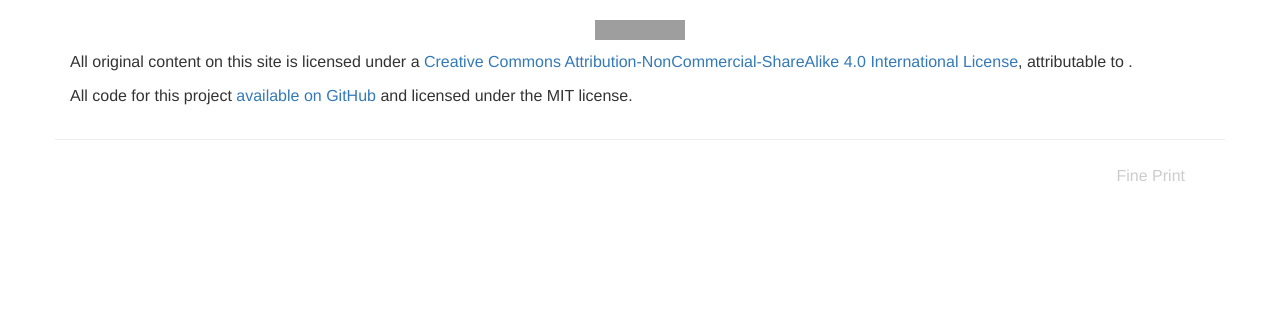
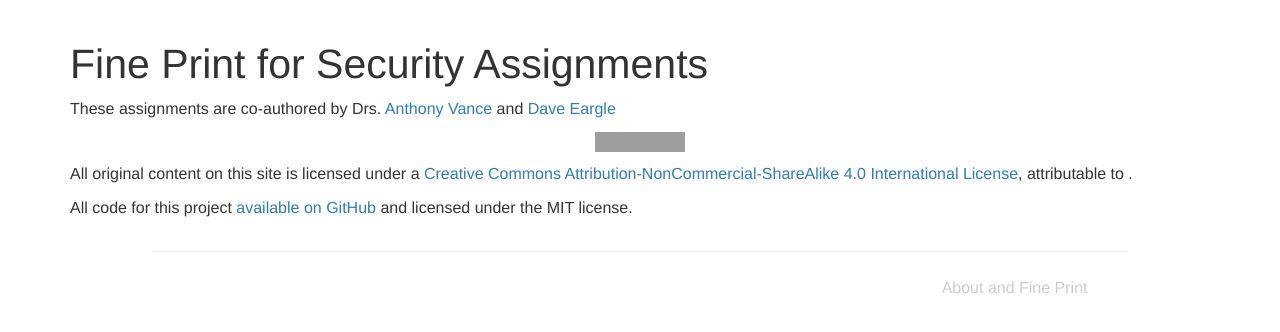
Before and after one commit to security-assignments/security-assignments.github.io, a Jekyll site: the page built from about.md, in a window 1280 px wide. Shown: the top 332 px of the page. Built offline with Jekyll 4.4.1, drawn with Linux system fonts in a browser that asks for light colours; nearby versions of some CDN libraries; library files that are not in the unit come from our copies; comment, search, counter and statistics services are not loaded; grey boxes are pictures that could not be loaded.

Commit message:
modify fine print to reference tony and dave

```diff
--- a/_layouts/default.html
+++ b/_layouts/default.html
@@ -35,7 +35,7 @@
 		<div class="col-sm-10 col-sm-offset-1 footer">
 		{% endif %}
 			<div class="fine-print">
-				<a href="{{ '/fine-print/' | relative_url }}">Fine Print</a>
+				<a href="{{ '/about/' | relative_url }}">About and Fine Print</a>
 			</div>
 		</div>
 	</div>
--- a/_layouts/syllabus.html
+++ b/_layouts/page.html
@@ -1,6 +1,5 @@
 ---
 layout: default
-exclude_nav: true
 ---
 
 <h1 class='title'>{{ page.title }}</h1>
--- a/fine-print.md
+++ b/about.md
@@ -1,10 +1,12 @@
 ---
-title: Fine Print
+title: Fine Print for Security Assignments
 
-layout: default
+layout: page
 permalink: /fine-print/
 robots: noindex
 ---
+
+These assignments are co-authored by Drs. [Anthony Vance](https://anthonyvance.com/) and [Dave Eargle](https://daveeargle.com)
 
 <a rel="license" href="http://creativecommons.org/licenses/by-nc-sa/4.0/"><img class='aligncenter' alt="Creative Commons License" style="border-width:0" src="https://i.creativecommons.org/l/by-nc-sa/4.0/88x31.png" /></a>
 
```
